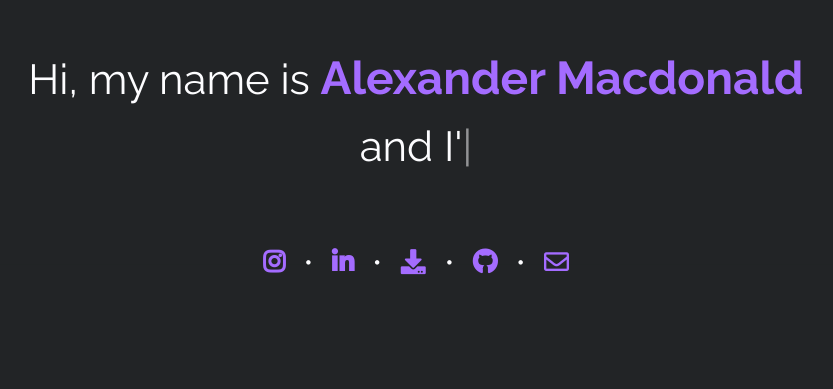
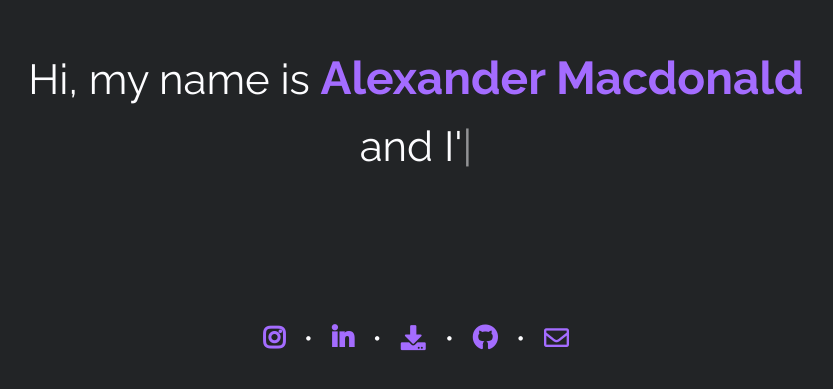
Before and after one commit to AJM93/amacdonald, a plain HTML site: page index.html in a window 1280 px wide. Shown: the part 255-644 px from the top of the page, without its empty margins (224-1057 px from the left). Drawn offline with Linux system fonts and the light colour scheme; a web font is replaced by a local one.

Commit message:
moved the further down

```diff
--- a/stylesheets/main.scss
+++ b/stylesheets/main.scss
@@ -168,10 +168,10 @@ a {
 }
 
 .bottom {
-  top: 50%;
+  top: 60%;
   left: 50%;
   position: relative;
-  transform: translate(-50%, -50%);
+  transform: translate(-50%, -60%);
 }
 
 .container-fluid {
```
Also changed, not shown: stylesheets/main.css.
